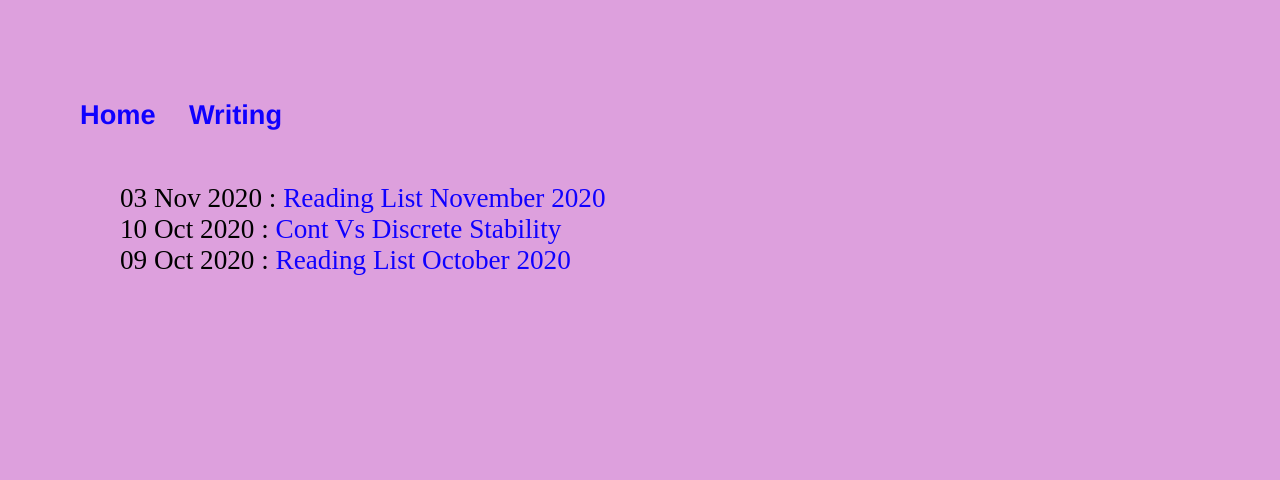
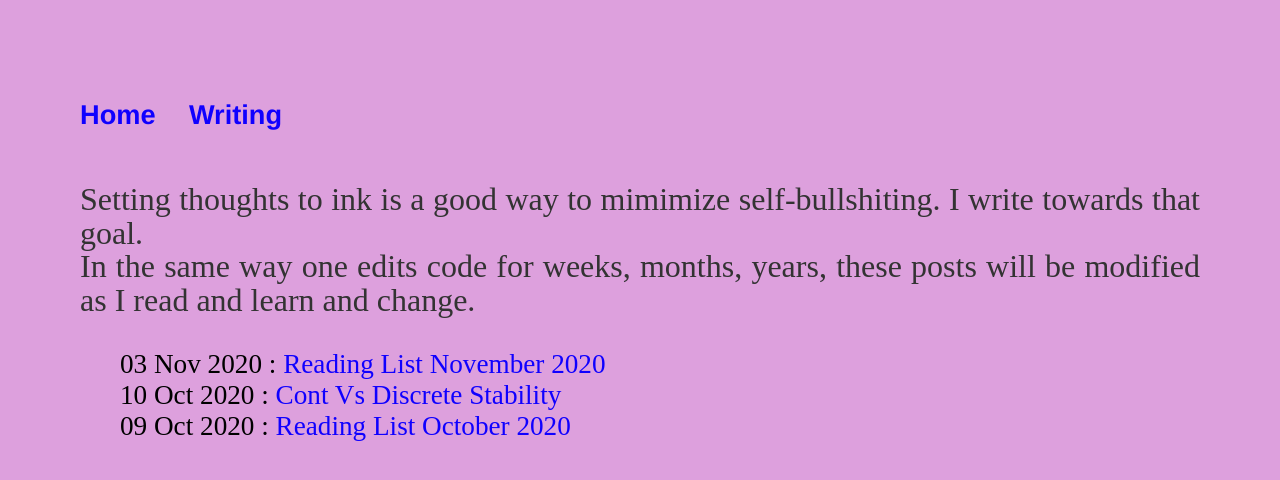
Before and after one commit to kozleo/kozleo.github.io, a Jekyll site: the page built from blog/index.html, in a window 1280 px wide. Shown: the top 480 px of the page. Built offline with Jekyll 4.4.1, drawn with Linux system fonts in a browser that asks for light colours.

Commit message:
Update index.html

```diff
--- a/blog/index.html
+++ b/blog/index.html
@@ -3,6 +3,9 @@ layout: default
 title:
 ---
 	<h1>{{ page.title }}</h1>
+	<p style="font-size:2rem"; "margin-right:50rem;"> Setting thoughts to ink is a good way to mimimize self-bullshiting. I write towards that goal. <br>
+		In the same way one edits code for weeks, months, years, these posts will be modified as I read and learn and change. <br>
+	</p>
 	<ul class="posts">
 
 	  {% for post in site.posts %}
```
